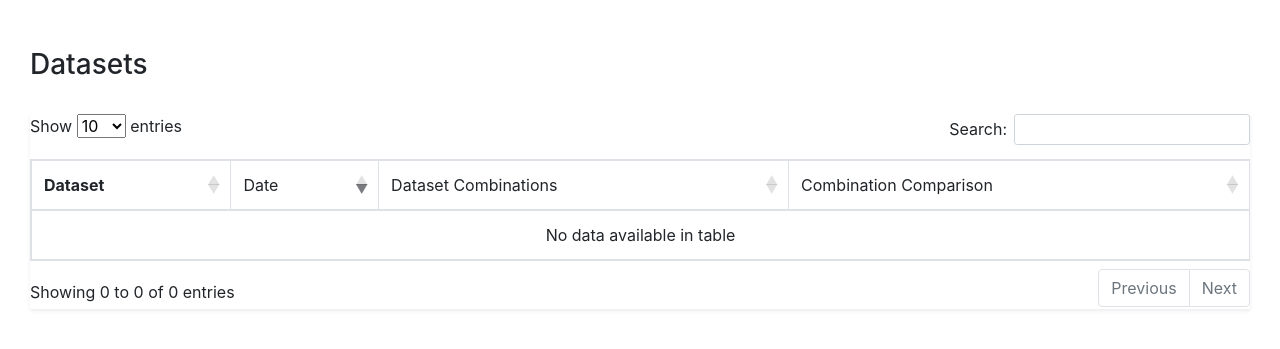
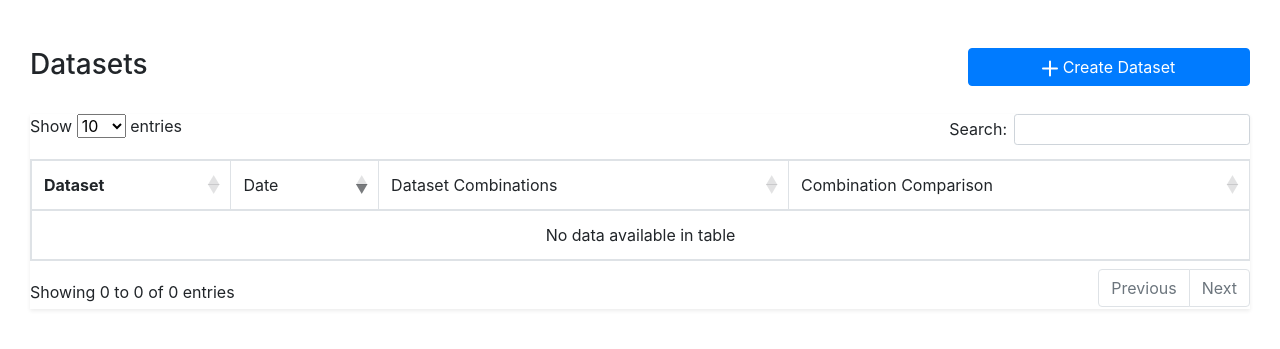
Before and after one commit to mondel9/musyc-web, a Django app: template musycweb/templates/dataset_index.html in a window 1280 px wide. Shown: the part 56-405 px from the top of the page. Run offline with Django 3.2, Linux system fonts and the light colour scheme; the template is opened without the code that fills it, so the values that code supplies are empty; some libraries are stand-ins or nearby versions.

Commit message:
Adding create dataset button

```diff
--- a/musycweb/templates/dataset_index.html
+++ b/musycweb/templates/dataset_index.html
@@ -1,7 +1,17 @@
 {% extends "base.html" %}
 {% block title %}
 <br>
-<h3>Datasets</h3>
+<div class="row">
+    <div class="col-sm-9">
+        <h3>Datasets</h3>
+    </div>
+    <div class="col-sm-3">
+        <a role="button" class="btn btn-primary btn-block" href="{% url 'create_dataset' %}">
+            <svg xmlns="http://www.w3.org/2000/svg" width="16" height="17" fill="currentColor" class="bi bi-plus-lg" viewBox="0 0 16 16">
+                <path d="M8 0a1 1 0 0 1 1 1v6h6a1 1 0 1 1 0 2H9v6a1 1 0 1 1-2 0V9H1a1 1 0 0 1 0-2h6V1a1 1 0 0 1 1-1z"/>
+            </svg> Create Dataset</a>
+    </div>
+</div>
 
 {% endblock %}
 {% block content %}
```
